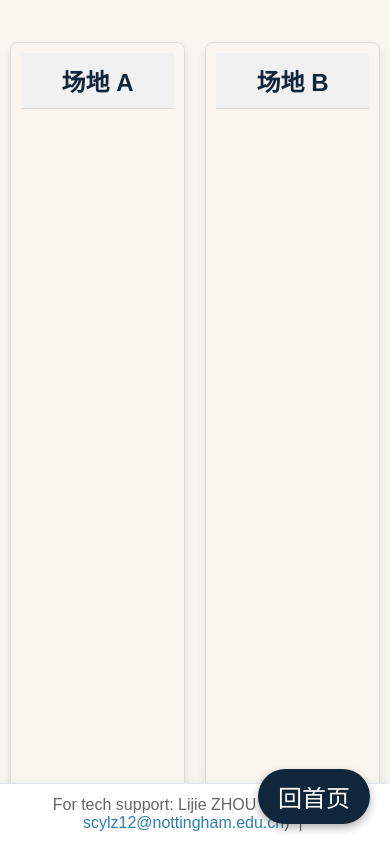
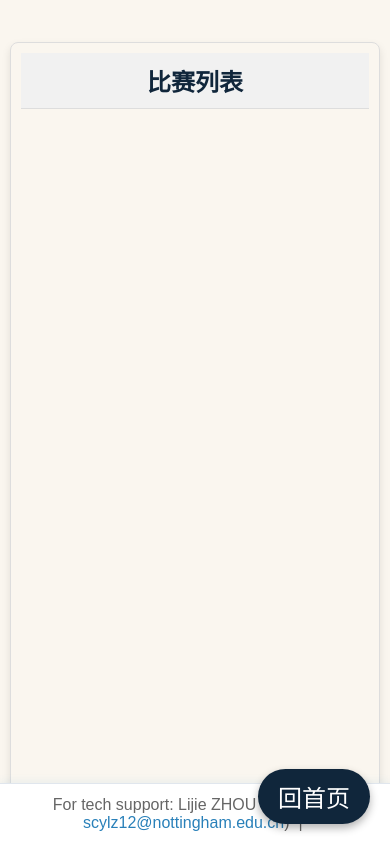
Before and after one commit to zlj-tyf/rope, a PHP site: page /display.php in a window 390 px wide. Run offline with PHP 8.4, Linux system fonts and the light colour scheme; data that the repository does not hold is empty.

Commit message:
Remove field functionality from display, admin, add/update match, attendance pages and styles
Co-authored-by: zlj-tyf <110816992+zlj-tyf@users.noreply.github.com>

```diff
--- a/add_match.php
+++ b/add_match.php
@@ -5,7 +5,6 @@ include 'db.php';
 $class_a_name = $_POST['class_a'];
 $class_b_name = $_POST['class_b'];
 $start_time = $_POST['start_time'];
-$field = $_POST['field'];
 
 // 检查班级 A 是否存在
 $query_a = "SELECT id FROM `classes` WHERE `class_name` = '$class_a_name'";
@@ -31,8 +30,8 @@ $class_a_id = $row_a['id'];
 $class_b_id = $row_b['id'];
 
 // 插入比赛数据
-$query_insert = "INSERT INTO `matches` (`class_a`, `class_b`, `start_time`, `field`, `result`)
-                 VALUES ('$class_a_id', '$class_b_id', '$start_time', '$field', NULL)";
+$query_insert = "INSERT INTO `matches` (`class_a`, `class_b`, `start_time`, `result`)
+                 VALUES ('$class_a_id', '$class_b_id', '$start_time', NULL)";
 
 if (mysqli_query($db, $query_insert)) {
     echo "比赛已成功添加！";
--- a/attendance.php
+++ b/attendance.php
@@ -2,7 +2,7 @@
 include 'db.php';
 
 // 获取所有比赛列表
-$query = "SELECT m.id, c1.class_name AS class_a, c2.class_name AS class_b, m.field
+$query = "SELECT m.id, c1.class_name AS class_a, c2.class_name AS class_b
           FROM `matches` m
           JOIN `classes` c1 ON m.class_a = c1.id
           JOIN `classes` c2 ON m.class_b = c2.id";
@@ -140,14 +140,14 @@ if (isset($_GET['match_id'])) {
             <option value="">选择比赛</option>
             <?php while ($match_row = mysqli_fetch_assoc($result_matches)): ?>
                 <option value="<?= $match_row['id'] ?>" <?= isset($match_id) && $match_id == $match_row['id'] ? 'selected' : '' ?>>
-                    <?= $match_row['class_a'] ?> VS <?= $match_row['class_b'] ?> at <?= $match_row['field'] ?>
+                    <?= $match_row['class_a'] ?> VS <?= $match_row['class_b'] ?>
                 </option>
             <?php endwhile; ?>
         </select>
     </form>
 
     <?php if (isset($match_id) && $match): ?>
-        <h3>检录：<?= $match['class_a_name'] ?> VS <?= $match['class_b_name'] ?> (场地 <?= $match['field'] ?>)</h3>
+        <h3>检录：<?= $match['class_a_name'] ?> VS <?= $match['class_b_name'] ?></h3>
 
         <table>
             <tr>
--- a/create_database.sql
+++ b/create_database.sql
@@ -5,7 +5,6 @@ CREATE TABLE `matches` (
   `class_a` VARCHAR(100) NOT NULL,
   `class_b` VARCHAR(100) NOT NULL,
   `start_time` DATETIME NOT NULL,
-  `field` ENUM('A', 'B') NOT NULL,
   `result` VARCHAR(100) DEFAULT NULL
 );
 
--- a/display.php
+++ b/display.php
@@ -4,23 +4,14 @@ include 'db.php';
 // 获取当前时间
 $current_time = date('Y-m-d H:i:s');
 
-// 获取场地A和场地B的比赛信息，包含所有比赛，不仅是正在进行的
-$query_a = "SELECT * FROM `matches` WHERE `field` = 'A' ORDER BY `start_time` ASC";
-$query_b = "SELECT * FROM `matches` WHERE `field` = 'B' ORDER BY `start_time` ASC";
+// 获取所有比赛信息，按开始时间排序
+$query = "SELECT * FROM `matches` ORDER BY `start_time` ASC";
+$result = mysqli_query($db, $query);
 
-$result_a = mysqli_query($db, $query_a);
-$result_b = mysqli_query($db, $query_b);
-
-// 获取所有场地 A 和场地 B 的比赛
-$matches_a = [];
-$matches_b = [];
-
-while ($row = mysqli_fetch_assoc($result_a)) {
-    $matches_a[] = $row;
-}
-
-while ($row = mysqli_fetch_assoc($result_b)) {
-    $matches_b[] = $row;
+// 获取所有比赛
+$matches = [];
+while ($row = mysqli_fetch_assoc($result)) {
+    $matches[] = $row;
 }
 
 // 获取班级名的辅助函数
@@ -61,12 +52,12 @@ function getClassName($class_id) {
             justify-content: center;
             align-items: center;
             height: 100vh;
-            flex-direction: row;
+            flex-direction: column;
         }
 
-        .field-container {
-            width: 45%;
-            max-width: 800px;
+        .matches-container {
+            width: 90%;
+            max-width: 1200px;
             background-color: var(--white);
             padding: 20px;
             margin: 10px;
@@ -76,7 +67,7 @@ function getClassName($class_id) {
             height: 90vh;
         }
 
-        .field-title {
+        .matches-title {
             font-size: 24px;
             font-weight: bold;
             color: var(--nottingham-blue);
@@ -139,9 +130,9 @@ function getClassName($class_id) {
 
         /* 控制自动刷新时间 */
         @media screen and (max-width: 600px) {
-            .field-container {
+            .matches-container {
                 padding: 10px;
-                width: 100%;
+                width: 95%;
             }
             .match p {
                 font-size: 12px;
@@ -151,10 +142,10 @@ function getClassName($class_id) {
 </head>
 <body>
 
-    <!-- 场地 A -->
-    <div class="field-container" id="field-a">
-        <div class="field-title">场地 A</div>
-        <?php foreach ($matches_a as $match):
+    <!-- 比赛列表 -->
+    <div class="matches-container">
+        <div class="matches-title">比赛列表</div>
+        <?php foreach ($matches as $match):
             $status = 'pending'; // 默认状态为待开始
             // 如果比赛的开始时间已过，判断其状态
             if ($current_time >= $match['start_time']) {
@@ -178,48 +169,7 @@ function getClassName($class_id) {
         ?>
             <div class="match <?php if ($status == 'in-progress') echo 'highlight'; ?>" id="match-<?= $match['id'] ?>">
                 <p><strong><?= ($status == 'completed' && strpos($result, 'A胜利') !== false) ? "<span class='win'>$class_a_name</span>" : $class_a_name ?> VS <?= ($status == 'completed' && strpos($result, 'B胜利') !== false) ? "<span class='win'>$class_b_name</span>" : $class_b_name ?></strong></p>
-                <p>时间：<?= $match['start_time'] ?> - 场地 <?= $match['field'] ?></p>
-                <p class="status <?= $status ?>">
-                    <?php
-                    if ($status == 'completed') {
-                        echo "结果：{$result}";
-                    } else {
-                        echo ucfirst($status);
-                    }
-                    ?>
-                </p>
-            </div>
-        <?php endforeach; ?>
-    </div>
-
-    <!-- 场地 B -->
-    <div class="field-container" id="field-b">
-        <div class="field-title">场地 B</div>
-        <?php foreach ($matches_b as $match):
-            $status = 'pending'; // 默认状态为待开始
-            // 如果比赛的开始时间已过，判断其状态
-            if ($current_time >= $match['start_time']) {
-                if ($match['result']) {
-                    $status = 'completed'; // 已结束
-                } else {
-                    $status = 'in-progress'; // 正在进行中
-                }
-            }
-
-            // 获取班级名称
-            $class_a_name = getClassName($match['class_a']);
-            $class_b_name = getClassName($match['class_b']);
-
-            // 处理比赛结果，替换A和B为班级名
-            $result = $match['result'];
-            if ($result) {
-                $result = str_replace('A', $class_a_name, $result);
-                $result = str_replace('B', $class_b_name, $result);
-            }
-        ?>
-            <div class="match <?php if ($status == 'in-progress') echo 'highlight'; ?>" id="match-<?= $match['id'] ?>">
-                <p><strong><?= ($status == 'completed' && strpos($result, 'A胜利') !== false) ? "<span class='win'>$class_a_name</span>" : $class_a_name ?> VS <?= ($status == 'completed' && strpos($result, 'B胜利') !== false) ? "<span class='win'>$class_b_name</span>" : $class_b_name ?></strong></p>
-                <p>时间：<?= $match['start_time'] ?> - 场地 <?= $match['field'] ?></p>
+                <p>时间：<?= $match['start_time'] ?></p>
                 <p class="status <?= $status ?>">
                     <?php
                     if ($status == 'completed') {
--- a/styles.css
+++ b/styles.css
@@ -6,20 +6,20 @@ body {
     margin: 0;
     padding: 0;
     display: flex;
-    justify-content: space-between;
+    justify-content: center;
     height: 100vh;
 }
 
-.field-container {
-    width: 45%;
-    height: 90vh; /* 设置场地的容器高度为视口高度的90% */
+.matches-container {
+    width: 90%;
+    height: 90vh; /* 设置比赛容器高度为视口高度的90% */
     overflow-y: auto; /* 启用垂直滚动 */
     margin: 10px;
     box-sizing: border-box;
     border: 1px solid #ddd;
 }
 
-.field-title {
+.matches-title {
     font-size: 22px;
     font-weight: bold;
     text-align: center;
--- a/update_match.php
+++ b/update_match.php
@@ -7,7 +7,6 @@ if ($_SERVER['REQUEST_METHOD'] === 'POST') {
     $class_a_name = $_POST['class_a'];
     $class_b_name = $_POST['class_b'];
     $start_time = $_POST['start_time'];
-    $field = $_POST['field'];
     $result = $_POST['result'];
 
     // 查询 class_a 的 id
@@ -25,7 +24,6 @@ if ($_SERVER['REQUEST_METHOD'] === 'POST') {
                 `class_a` = '$class_a_id',
                 `class_b` = '$class_b_id',
                 `start_time` = '$start_time',
-                `field` = '$field',
                 `result` = '$result'
               WHERE `id` = $match_id";
 
```
Also changed, not shown: admin.php (+0 -13 lines), migrate_remove_field.sql (added, +10 -0 lines).
